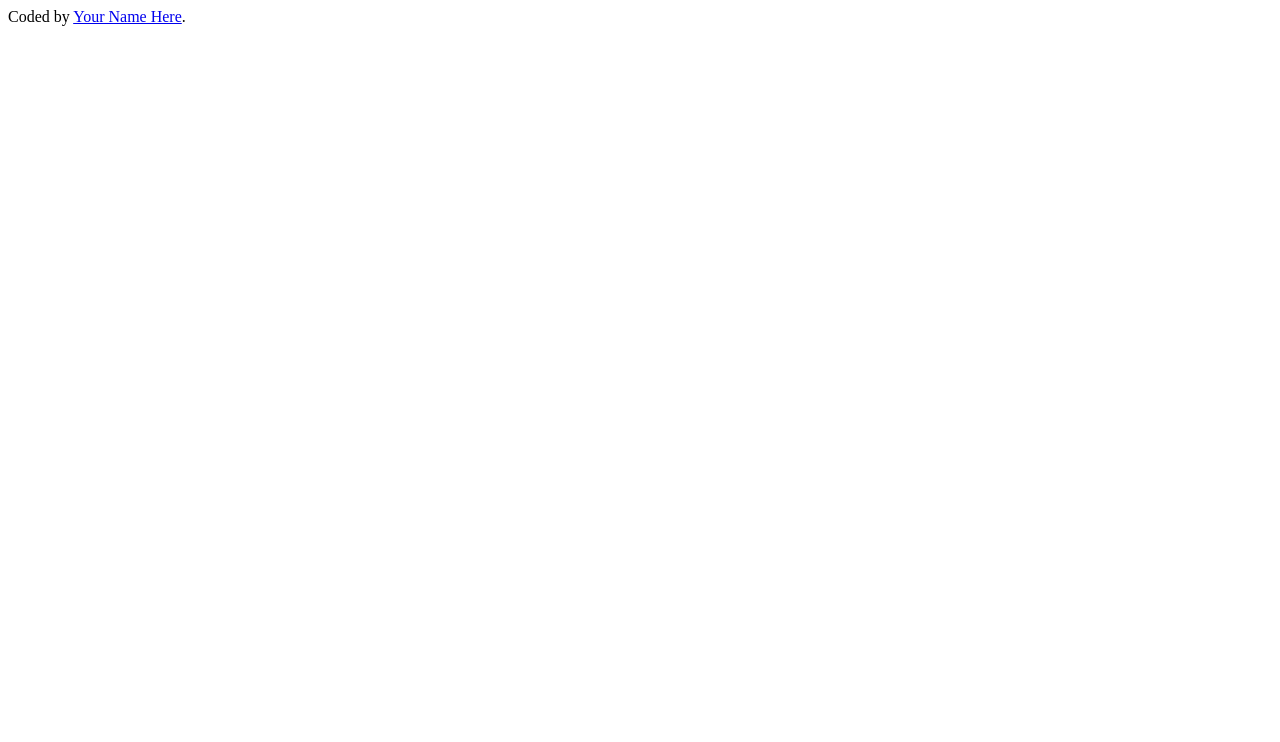
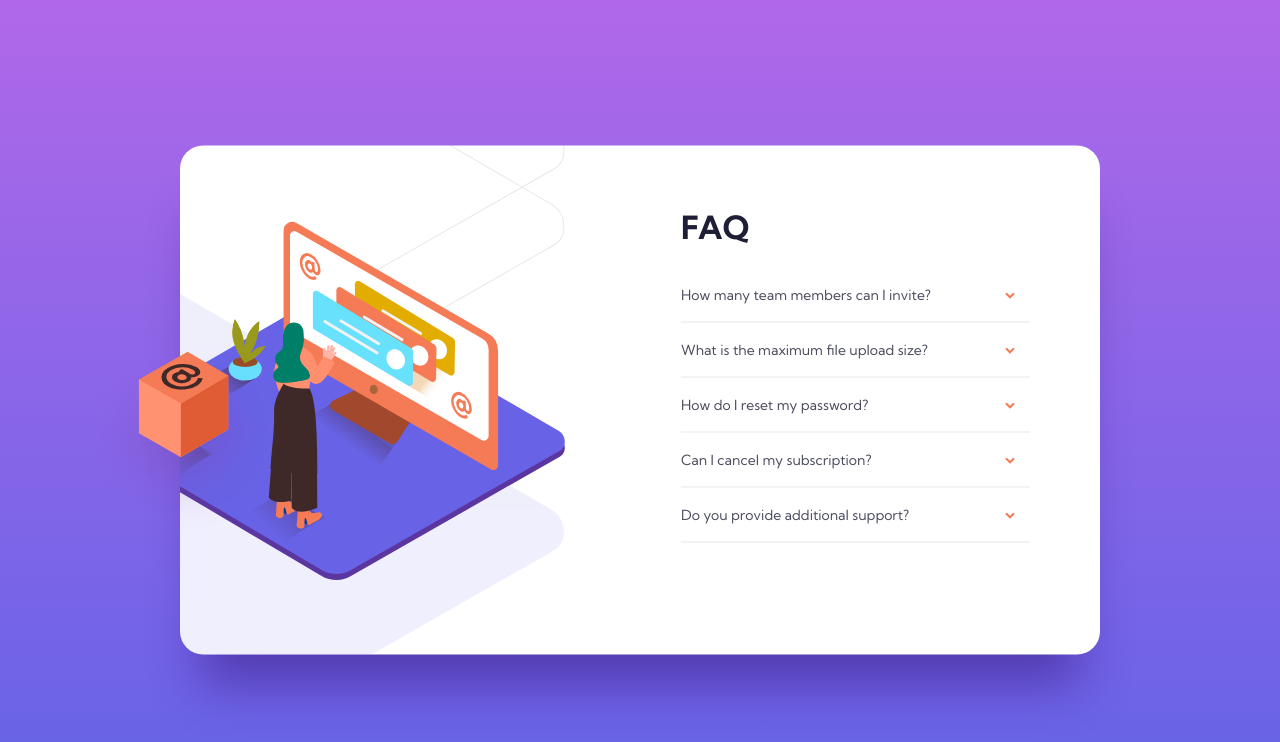
Before and after one commit to obrad97/Bonus-exercise2, a plain HTML site: page index.html in a window 1280 px wide. Drawn offline with Linux system fonts and the light colour scheme.

Commit message:
desktop version finished

```diff
--- /dev/null
+++ b/assets/css/style.css
@@ -0,0 +1,148 @@
+* {
+    margin: 0;
+    padding: 0;
+}
+
+body {
+    background: linear-gradient(180deg, #B068E9 0%, #6463E7 100%);
+    background-repeat: no-repeat;
+    background-size: cover;
+}
+
+.container {
+    position: relative;
+    margin: 0 auto;
+    max-width: 1440px;
+    height: 100vh;
+    font-family: 'Kumbh Sans', sans-serif;
+
+}
+
+.faq-card {
+    position: relative;
+    display: flex;
+    top: 50%;
+    left: 50%;
+    transform: translate(-50%, -50%);
+    width: 100%;
+    max-width: 920px;
+    height: 509px;
+    background: #FFFFFF;
+    box-shadow: 0px 50px 50px -20px rgba(53, 18, 122, 0.497159);
+    border-radius: 23px;
+}
+
+.svg-box {
+    position: absolute;
+    background: url('/assets/images/illustration-box-desktop.svg') no-repeat;
+    height: 200px;
+    width: 200px;
+    top: 40%;
+    left: -10%;
+    z-index: 2;
+}
+
+.card-left-side {
+    overflow: hidden;
+    height: 100%;
+    width: 45%;
+    position: relative;
+}
+
+.woman-svg {
+    position: absolute;
+    background: url('/assets/images/illustration-woman-online-desktop.svg') no-repeat;
+    background-size: cover;
+    background-position: center;
+    width: 472px;
+    height: 359px;
+    top: 50%;
+    left: 36%;
+    transform: translate(-50%, -50%);
+    z-index: 1;
+}
+
+.shadow-svg{
+    position: absolute;
+    right: 7%;
+    bottom: -28%;
+    height: 950px;
+    width: 980px;
+    background: url('/assets/images/bg-pattern-desktop.svg') no-repeat;
+    background-size: cover;
+
+}
+
+.card-right-side {
+    box-sizing: border-box;
+    padding: 65px 70px 0 87px;
+    width: 55%;
+    height: 100%;
+    overflow: hidden;
+}
+
+.headline {
+    margin-bottom: 45px;
+    font-style: normal;
+    font-weight: bold;
+    font-size: 32px;
+    line-height: 32px;
+    color: #1E1F36;
+}
+
+.question-box {
+    height: 100%;
+    width: 100%;
+}
+
+.question-and-answer {
+    margin-bottom: 20px;
+}
+
+.question-and-answer::after {
+    content: '';
+    display: block;
+    height: 1px;
+    background: #E8E8EA ;
+    width: 100%;
+}
+
+.question {
+    display: flex;
+    justify-content: space-between;
+    margin-bottom: 20px;
+    font-style: normal;
+    font-weight: normal;
+    font-size: 14px;
+    line-height: 14px;
+    color: #4B4C5F;
+}
+
+.question::after {
+    content: url('/assets/images/icon-arrow-down.svg');
+    margin-right: 15px;
+}
+
+.question:hover {
+    color:#F47B56;
+    cursor: pointer;
+}
+
+.arrow:hover {
+    cursor: pointer;
+}
+
+.question-active::after {
+    transform: rotate(180deg);
+}
+
+.answer {
+    max-height: 0 ;
+    overflow: hidden;
+    transition: 1000ms ease max-height;
+    font-style: normal;
+    font-weight: normal;
+    font-size: 12px;
+    line-height: 18px;
+    color: #787887;
+}
--- /dev/null
+++ b/assets/js/index.js
@@ -0,0 +1,21 @@
+const questions = document.querySelectorAll('.question');
+
+questions.forEach((question) => {
+    question.addEventListener('click', (e) => {
+        const activeQuestion = document.querySelector(".question.question-active");
+        if (activeQuestion && activeQuestion !== question) {
+            activeQuestion.classList.toggle("question-active")
+            activeQuestion.nextElementSibling.style.maxHeight = '0px';
+            activeQuestion.nextElementSibling.style.marginBottom = '0px';
+        }
+        const height = question.nextElementSibling.scrollHeight;
+        question.classList.toggle('question-active');
+        if (question.classList.contains('question-active')) {
+            question.nextElementSibling.style.maxHeight = `${height}px`;
+            question.nextElementSibling.style.marginBottom = '16px';
+        }else {
+            question.nextElementSibling.style.maxHeight = '0px';
+            question.nextElementSibling.style.marginBottom = '0px';
+        }
+    });
+});
--- a/index.html
+++ b/index.html
@@ -3,6 +3,7 @@
   <head>
     <meta charset="UTF-8" />
     <meta name="viewport" content="width=device-width, initial-scale=1.0" />
+    <link rel="stylesheet" href="/assets/css/style.css" />
     <!-- displays site properly based on user's device -->
 
     <link
@@ -12,12 +13,64 @@
       href="./images/favicon-32x32.png"
     />
 
+    <link rel="preconnect" href="https://fonts.googleapis.com" />
+    <link rel="preconnect" href="https://fonts.gstatic.com" crossorigin />
+    <link
+      href="https://fonts.googleapis.com/css2?family=Kumbh+Sans:wght@400;700&display=swap"
+      rel="stylesheet"
+    />
     <title>FAQ Accordion Card</title>
-
-    <!-- Feel free to remove these styles or customise in your own stylesheet 👍 -->
-    <style></style>
   </head>
   <body>
+    <div class="container">
+      <div class="faq-card">
+        <div class="svg-box"></div>
+        <section class="card-left-side">
+          <div class="woman-svg"></div>
+          <div class="shadow-svg"></div>
+        </section>
+        <section class="card-right-side">
+          <h2 class="headline">FAQ</h2>
+          <div class="question-box">
+            <div class="question-and-answer">
+              <p class="question">How many team members can I invite?</p>
+              <p class="answer">
+                You can invite up to 2 additional users on the Free plan. There
+                is no limit on team members for the Premium plan.
+              </p>
+            </div>
+            <div class="question-and-answer">
+              <p class="question">What is the maximum file upload size?</p>
+              <p class="answer">
+                No more than 2GB. All files in your account must fit your
+                allotted storage space.
+              </p>
+            </div>
+            <div class="question-and-answer">
+              <p class="question">How do I reset my password?</p>
+              <p class="answer">
+                Click “Forgot password” from the login page or “Change password”
+                from your profile page. A reset link will be emailed to you.
+              </p>
+            </div>
+            <div class="question-and-answer">
+              <p class="question">Can I cancel my subscription?</p>
+              <p class="answer">
+                Yes! Send us a message and we’ll process your request no
+                questions asked.
+              </p>
+            </div>
+            <div class="question-and-answer">
+              <p class="question">Do you provide additional support?</p>
+              <p class="answer">
+                Chat and email support is available 24/7. Phone lines are open
+                during normal business hours.
+              </p>
+            </div>
+          </div>
+        </section>
+      </div>
+    </div>
     <!--
     How many team members can I invite?
     You can invite up to 2 additional users on the Free plan. There is no limit on team members for the Premium plan.
@@ -36,6 +89,6 @@
     Do you provide additional support?
     Chat and email support is available 24/7. Phone lines are open during normal business hours.
   -->
-    <div class="attribution">Coded by <a href="#">Your Name Here</a>.</div>
+    <script src="assets/js/index.js"></script>
   </body>
 </html>
```
Also changed, not shown: assets/images/bg-pattern-desktop.svg (renamed from images/bg-pattern-desktop.svg), assets/images/bg-pattern-mobile.svg (renamed from images/bg-pattern-mobile.svg), assets/images/favicon-32x32.png (renamed from images/favicon-32x32.png), assets/images/icon-arrow-down.svg (renamed from images/icon-arrow-down.svg), assets/images/illustration-box-desktop.svg (renamed from images/illustration-box-desktop.svg), assets/images/illustration-woman-online-desktop.svg (renamed from images/illustration-woman-online-desktop.svg), assets/images/illustration-woman-online-mobile.svg (renamed from images/illustration-woman-online-mobile.svg).
